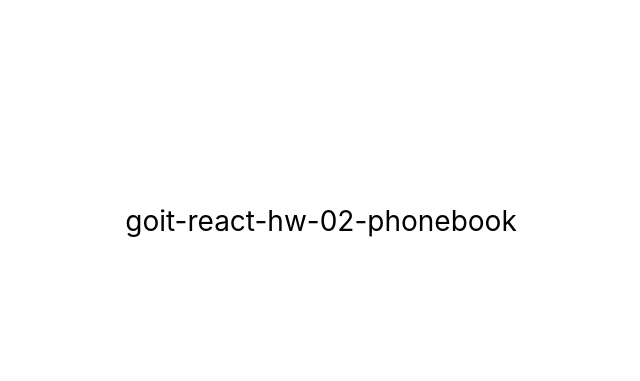
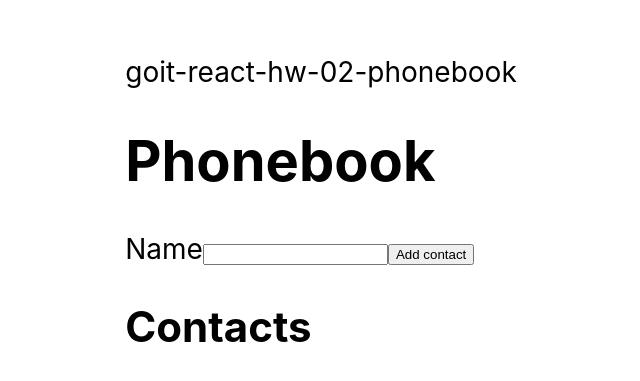
Before and after one commit to RomanVBohdanov22/goit-react-hw-02-phonebook, a React (Create React App) app: page / in a window 1280 px wide. Shown: the part 179-560 px from the top of the page, without its empty margins (319-959 px from the left). Built offline with nearby package versions, Linux system fonts and the light colour scheme.

Commit message:
I started this

```diff
--- a/src/components/App.jsx
+++ b/src/components/App.jsx
@@ -3,17 +3,44 @@ import Notiflix from 'notiflix';
 import { nanoid } from 'nanoid';
 
 export class App extends Component {
+
+
   state = {
     contacts: [
-      { id: 'id-1', name: 'Rosie Simpson', number: '459-12-56' },
+      /*{ id: 'id-1', name: 'Rosie Simpson', number: '459-12-56' },
       { id: 'id-2', name: 'Hermione Kline', number: '443-89-12' },
       { id: 'id-3', name: 'Eden Clements', number: '645-17-79' },
-      { id: 'id-4', name: 'Annie Copeland', number: '227-91-26' },
+      { id: 'id-4', name: 'Annie Copeland', number: '227-91-26' },*/
     ],
-    filter: '',
+    //filter: '',
     name: '',
-    number: '',
+    //number: '',
   };
+  /*
+  addContact = value => {
+    const { name, number } = value;
+    let exContact = this.state.contacts.find(
+      exCon => exCon.name === name && exCon.number === number
+    );
+    if (!(exContact === undefined)) {
+      Notiflix.Notify.warning(`${name} ${number} is already in contact`);
+      return;
+    }
+    this.setState(prevState => ({
+      contacts: [{ ...value, id: nanoid() }, ...prevState.contacts],
+    }));
+  };
+  deleteContact = contactId => {};
+  onChangeFind = evt => {
+    this.setState({ filter: evt.target.value });
+  };
+
+  getVisibleContacts = () => {
+    const { contacts, filter } = this.state;
+    return contacts.filter(contact =>
+      contact.name.toLowerCase().includes(filter.toLocaleLowerCase())
+    );
+  };*/
 
   render() {
     return (
@@ -29,8 +56,37 @@ export class App extends Component {
           color: '#010101',
         }}
       >
-        <div>goit-react-hw-02-phonebook</div>
+        <div>
+          goit-react-hw-02-phonebook
+
+          <h1>Phonebook</h1>
+          <form onSubmit={this.handleSubmit}>
+          <label>Name
+          <input
+            type="text"
+            name="name"
+            pattern="^[a-zA-Zа-яА-Я]+(([' -][a-zA-Zа-яА-Я ])?[a-zA-Zа-яА-Я]*)*$"
+            title="Name may contain only letters, apostrophe, dash and spaces. For example Adrian, Jacob Mercer, Charles de Batz de Castelmore d'Artagnan"
+            required
+              />
+          </label>
+            <button type="submit">Add contact</button>
+          </form>
+
+          <h2>Contacts</h2>
+        </div>
       </div>
     );
   }
 }
+
+/**
+ <div>
+  <h1>Phonebook</h1>
+  <ContactForm ... />
+
+  <h2>Contacts</h2>
+  <Filter ... />
+  <ContactList ... />
+</div>
+ */
```
